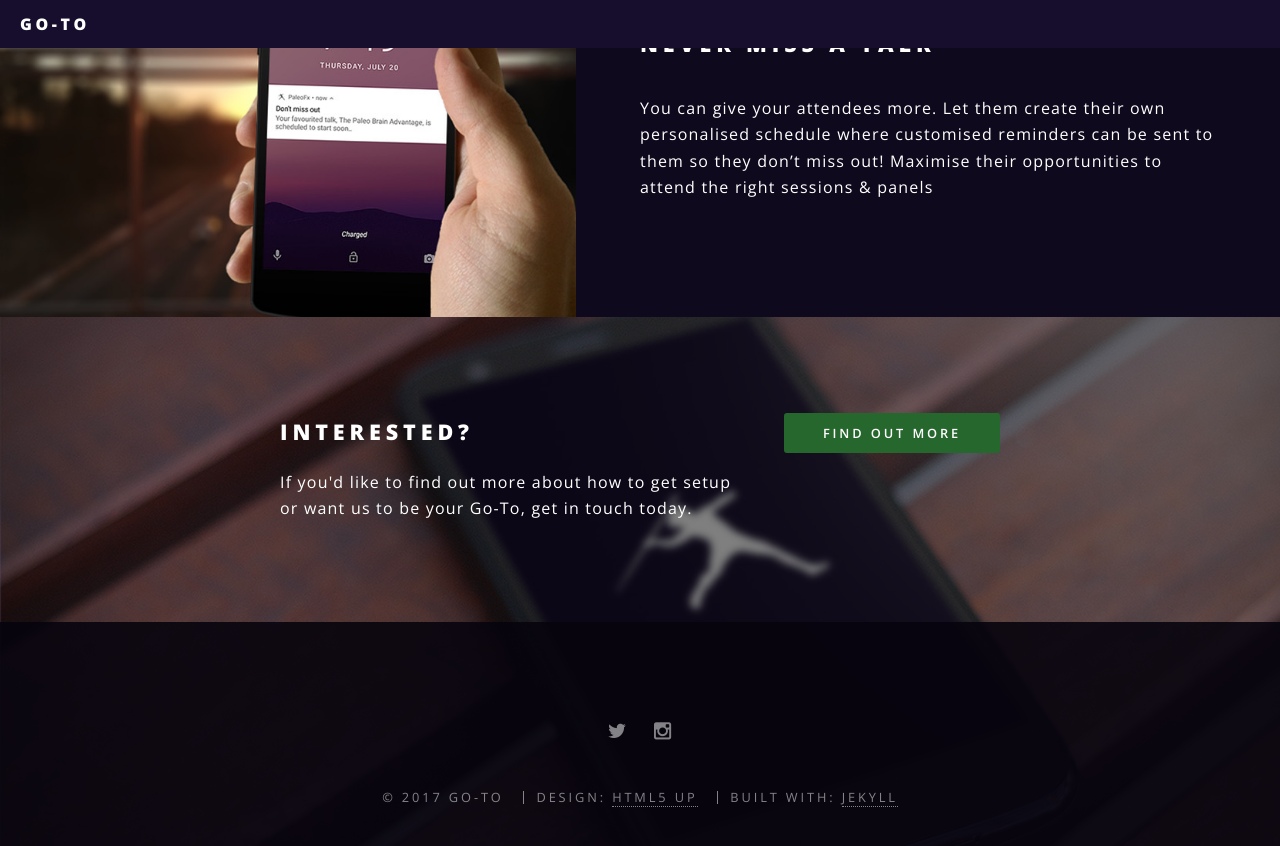
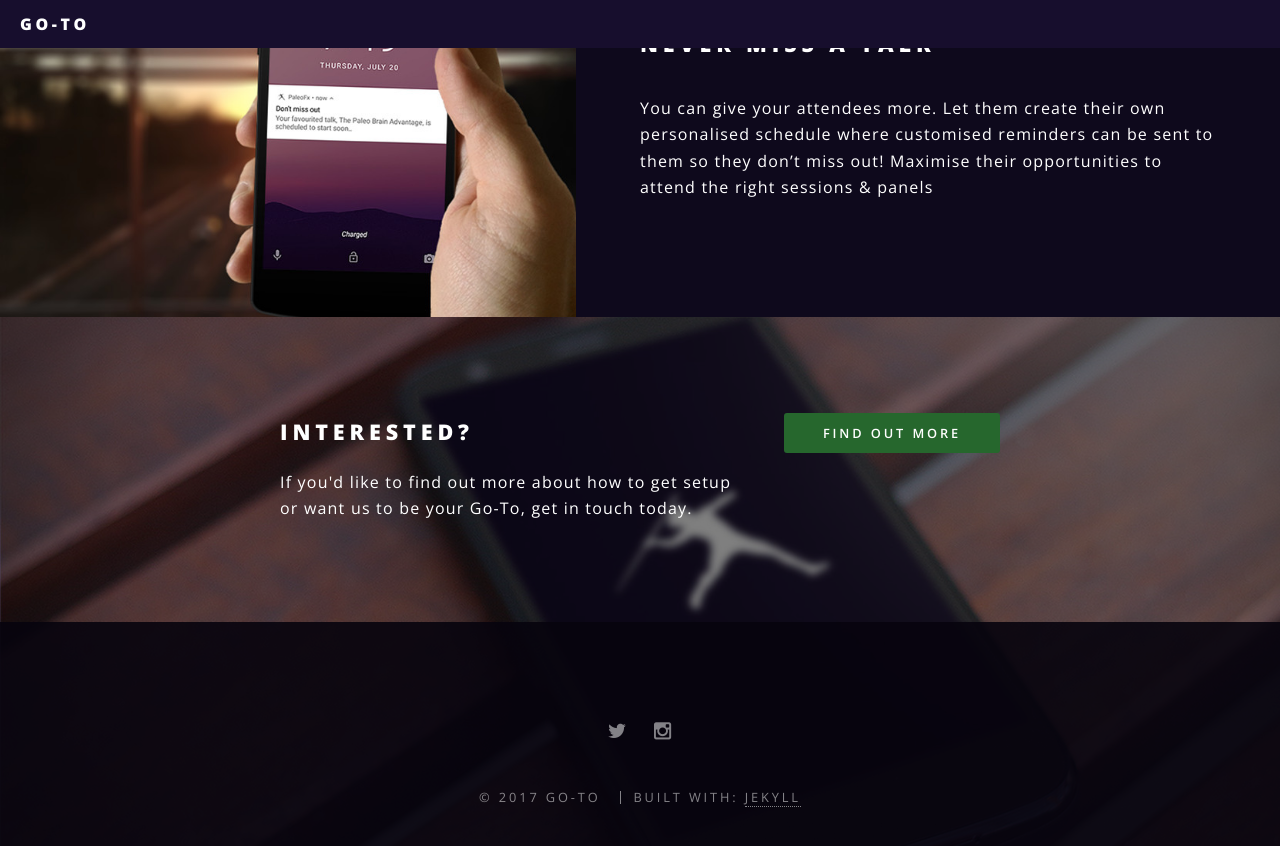
Before and after one commit to iamrobj/event_app_paleo_mag, a Jekyll site: the page built from index.html, in a window 1280 px wide and 900 px high, scrolled down 3531 px. Shown: the top 846 px of the window. Built offline with Jekyll 4.4.1, drawn with Linux system fonts in a browser that asks for light colours.

Commit message:
- Removed html5 up from the footer

```diff
--- a/_includes/footer.html
+++ b/_includes/footer.html
@@ -21,7 +21,7 @@
     {% endif %}
     {{ thisyear }}
     {% if site.owner %}{{ site.owner }}{% else %}{{ site.title }}{% endif %}</li>
-    <li>Design: <a href="http://html5up.net" target="_blank">HTML5 UP</a></li>
+<!--    <li>Design: <a href="http://html5up.net" target="_blank">HTML5 UP</a></li> -->
     <li>Built with: <a href="http://jekyllrb.com" target="_blank">Jekyll</a></li>
   </ul>
 </footer>
```
